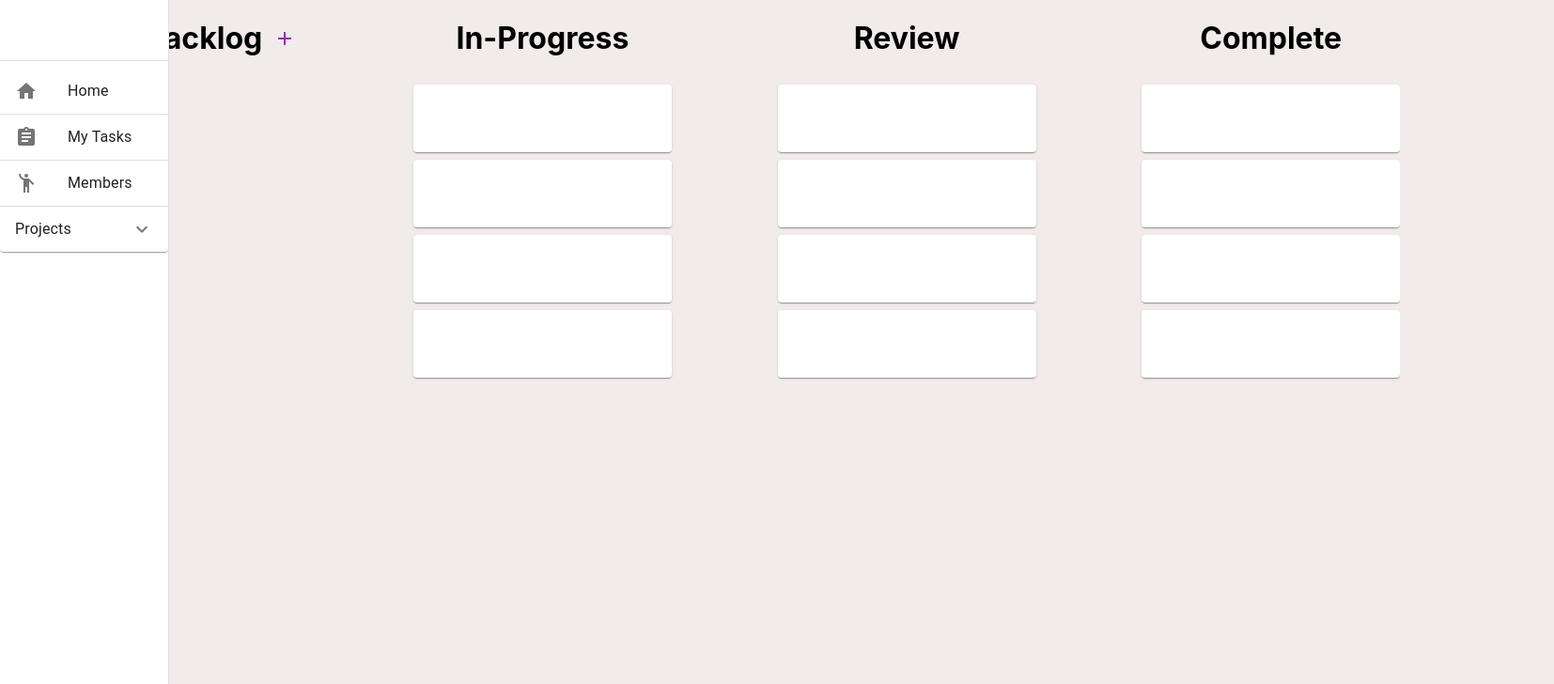
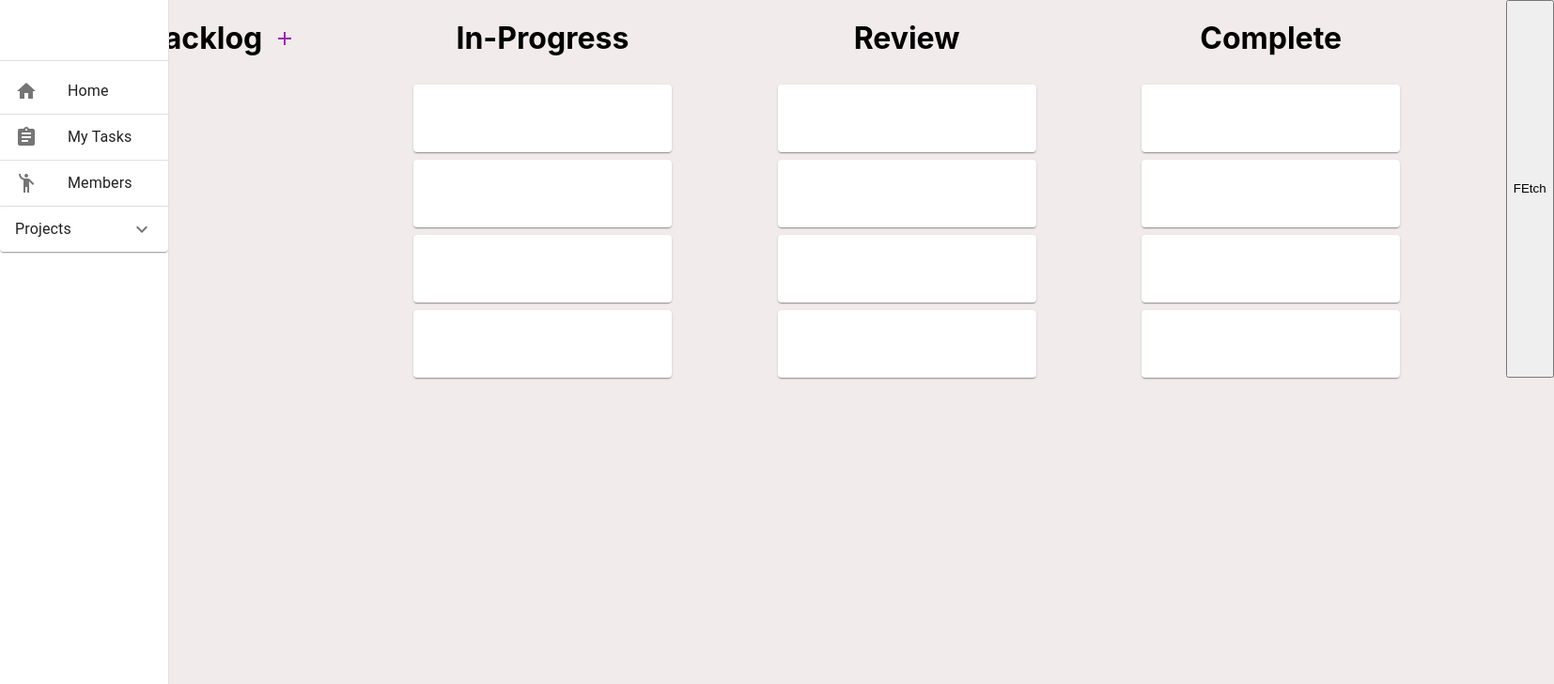
Before and after one commit to ColinMattutini/Project-Management-Tool-Front-End, a React (Create React App) app in the folder project-management-tool/: page /Projects/1 in a window 1280 px wide. Shown: the top 728 px of the page at 94% size, 1654 px wide, since content can reach past the window. Built offline with nearby package versions, Linux system fonts and the light colour scheme.

Commit message:
fetch all tasks by project function added

```diff
--- a/project-management-tool/src/components/ProjectTracker/ProjectDashboard.js
+++ b/project-management-tool/src/components/ProjectTracker/ProjectDashboard.js
@@ -1,4 +1,4 @@
-import React, { Fragment } from "react";
+import React, { Fragment, useState } from "react";
 import BacklogColumn from "./TaskColumns/BacklogColumn";
 import CompleteColumn from "./TaskColumns/CompleteColumn";
 import InProgressColumn from "./TaskColumns/InProgressColumn";
@@ -8,14 +8,26 @@ import SideNavBar from "../SideNavBar/SideNavBar";
 import { useParams } from "react-router-dom";
 
 const ProjectDashboard = () => {
+  const [backlogTasks, setBacklogTasks] = useState([]);
+
+  const fetchAllTasks = async () => {
+    const response = await fetch("http://localhost:8080/api/project/2/tasks", {
+      method: "GET",
+    });
+    const data = await response.json();
+    var backlog = data.filter((e) => (e.category = "BACKLOG"));
+    setBacklogTasks(backlog);
+  };
+
   let { project } = useParams();
   return (
     <Fragment>
       <div className={classes.column}>
-        <BacklogColumn project={project} />
+        <BacklogColumn project={project} backlogTasks={backlogTasks} />
         <InProgressColumn />
         <ReviewColumn />
         <CompleteColumn />
+        <button onClick={fetchAllTasks}>FEtch</button>
       </div>
     </Fragment>
   );
```
